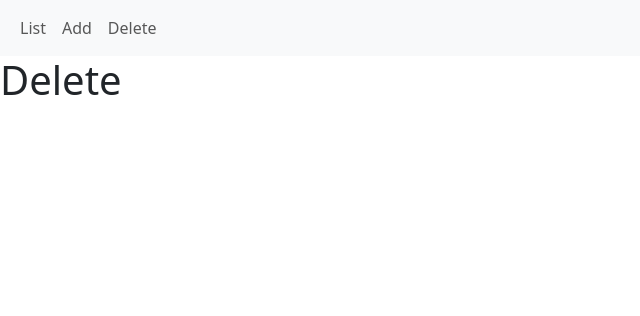
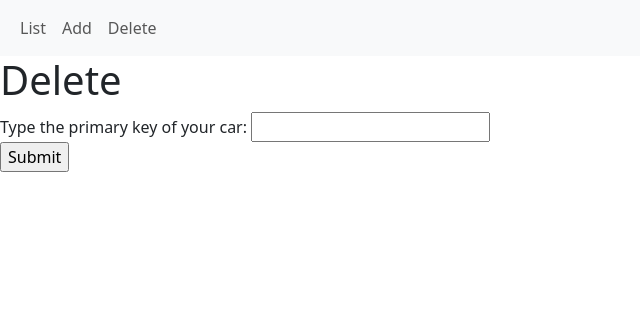
Before and after one commit to Jpkeys29/Django-Car-Site, a Django app: page /cars/delete/ in a window 1280 px wide. Shown: the top 316 px of the page, without its empty margins (0-640 px from the left). Run offline with Django 4.2, Linux system fonts and the light colour scheme.

Commit message:
delete car

```diff
--- a/mycar_site/cars/templates/cars/delete.html
+++ b/mycar_site/cars/templates/cars/delete.html
@@ -2,4 +2,14 @@
 
 {%block content%}
 <h1>Delete</h1>
+<div>
+    <form action="" method="POST">
+        {%csrf_token%}
+        <div>
+            <label for="pk">Type the primary key of your car:</label>
+            <input type="text" id="pk" name="pk">
+        </div>
+        <input type="submit">
+    </form>
+</div>
 {%endblock%}
--- a/mycar_site/cars/templates/cars/list.html
+++ b/mycar_site/cars/templates/cars/list.html
@@ -1,7 +1,7 @@
 {% extends "base.html" %}
 
 {%block content%}
-<div>
+<div class="container">
     <h1>List</h1>
     <ul>
         {%for car in all_cars%}
--- a/mycar_site/cars/views.py
+++ b/mycar_site/cars/views.py
@@ -30,4 +30,14 @@ def add(request):
 
 
 def delete(request):
-    return render(request,'cars/delete.html')
+    if request.POST:
+        #delete the car
+        pk = request.POST['pk']
+        try: #if user enters pk
+            models.Car.objects.get(pk=pk).delete()
+            return redirect(reverse('cars:list'))
+        except: #if user enter an unexistent pk
+            print('primary key not found')
+            return redirect(reverse('cars:list'))
+    else:
+        return render(request,'cars/delete.html')
```
Also changed, not shown: mycar_site/db.sqlite3.
